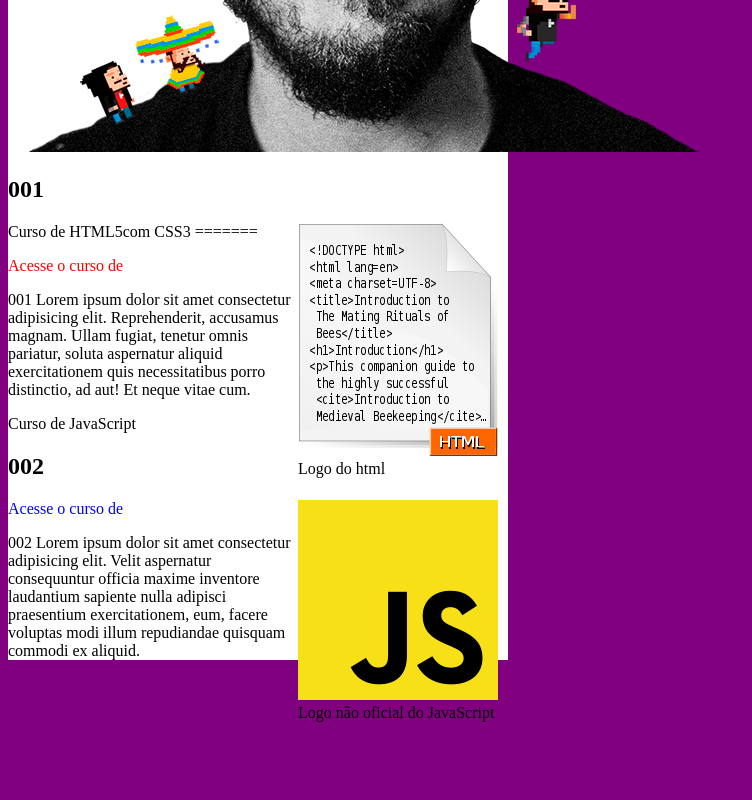
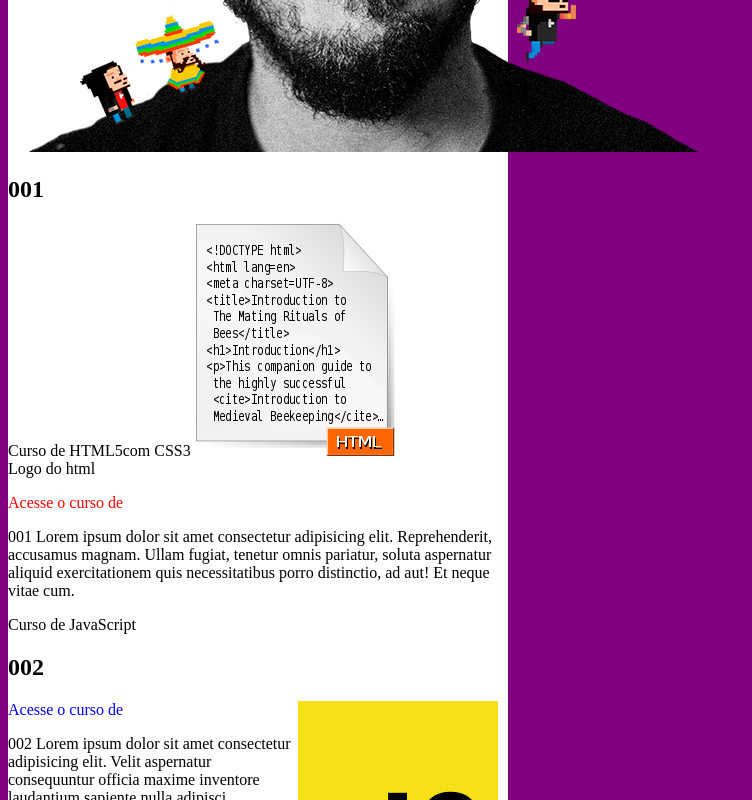
Before and after one commit to Gabriel-ox/projeto-site, a plain HTML site: page index.html in a window 1280 px wide. Shown: the part 538-1338 px from the top of the page, without its empty margins (0-752 px from the left). Before the commit the page ends 1270 px from the top, so only its background shows below. Drawn offline with Linux system fonts and the light colour scheme.

Commit message:
Update index.html

```diff
--- a/index.html
+++ b/index.html
@@ -18,8 +18,6 @@ Cursos grátis
             001
         </h2>
         Curso de HTML5com CSS3
-=======
-        <figure class="lado">
               <img src="html5_logo.png" alt="Logo do html5">
             <figcaption>
                 Logo do html
```
